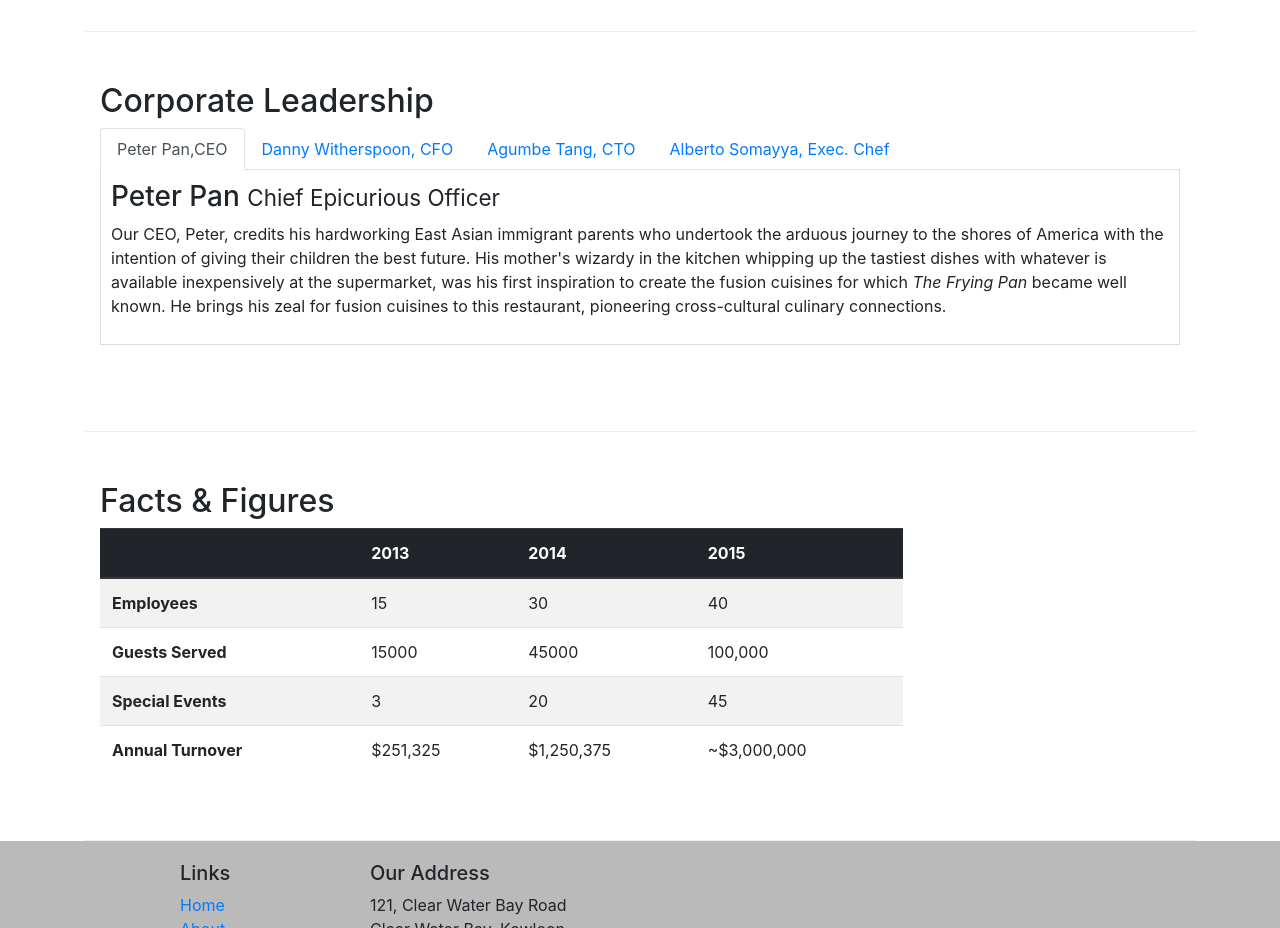
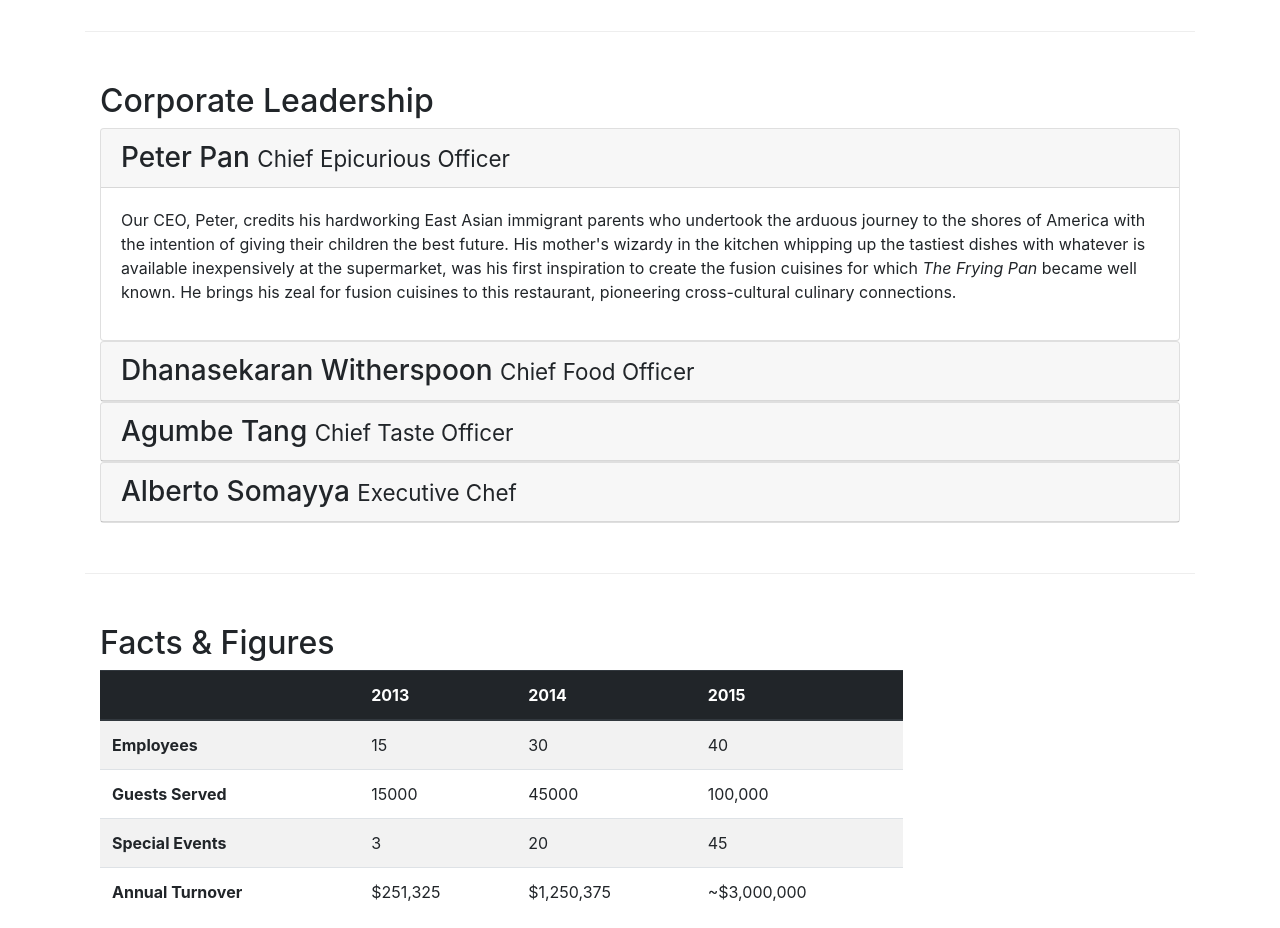
Before and after one commit to meera2406/BootStrap-based-Website, a website: page aboutus.html in a window 1280 px wide. Shown: the part 940-1868 px from the top of the page. Drawn offline with nearby package versions, Linux system fonts and the light colour scheme.

Commit message:
Accordion

```diff
--- a/aboutus.html
+++ b/aboutus.html
@@ -115,44 +115,65 @@
         <div class="row row-content">
             <div class="col-12">
                 <h2>Corporate Leadership</h2>
-                <ul class="nav nav-tabs">
-                    <li class="nav-item">
-                        <a class="nav-link active" href="#peter" role="tab"
-                         data-toggle="tab">Peter Pan,CEO</a>
-                    </li>
-                    <li class="nav-item">
-                        <a class="nav-link" href="#danny" role="tab"
-                          data-toggle="tab">Danny Witherspoon, CFO</a>
-                      </li>
-                      <li class="nav-item">
-                        <a class="nav-link" href="#agumbe"role="tab"
-                          data-toggle="tab">Agumbe Tang, CTO</a>
-                      </li>
-                      <li class="nav-item">
-                        <a class="nav-link" href="#alberto" role="tab"
-                          data-toggle="tab">Alberto Somayya, Exec. Chef</a>
-                      </li>
-                </ul>
-                <div class="tab-content">
-                    <div class="tab-pane fade show active" role="tabpanel" id="peter">
-                        <h3>Peter Pan <small>Chief Epicurious Officer</small></h3>
-                        <p class="d-none d-sm-block">Our CEO, Peter, credits his hardworking East Asian immigrant parents who undertook the arduous journey to the shores of America with the intention of giving their children the best future. His mother's wizardy in the kitchen whipping up the tastiest dishes with whatever is available inexpensively at the supermarket, was his first inspiration to create the fusion cuisines for which <em>The Frying Pan</em> became well known. He brings his zeal for fusion cuisines to this restaurant, pioneering cross-cultural culinary connections.</p>
+
+
+                <div id="accordion">
+                    <div class="card">
+                        <div class="card-header" role="tab" id="peterhead">
+                        <h3 class="mb-0">
+                            <a data-toggle="collapse" data-target="#peter">
+                            Peter Pan <small>Chief Epicurious Officer</small>
+                            </a>
+                        </h3>
+                        </div>
+                        <div class="collapse show" id="peter" data-parent="#accordion">
+                            <div class="card-body">
+                                <p class="d-none d-sm-block">Our CEO, Peter, credits his hardworking East Asian immigrant parents who undertook the arduous journey to the shores of America with the intention of giving their children the best future. His mother's wizardy in the kitchen whipping up the tastiest dishes with whatever is available inexpensively at the supermarket, was his first inspiration to create the fusion cuisines for which <em>The Frying Pan</em> became well known. He brings his zeal for fusion cuisines to this restaurant, pioneering cross-cultural culinary connections.</p>
+                            </div>
+                        </div>
                     </div>
-                    <div class="tab-pane fade" role="tabpanel" id="danny">
-
-                        <h3>Dhanasekaran Witherspoon <small>Chief Food Officer</small></h3>
-                         <p class="d-none d-sm-block">Our CFO, Danny, as he is affectionately referred to by his colleagues, comes from a long established family tradition in farming and produce. His experiences growing up on a farm in the Australian outback gave him great appreciation for varieties of food sources. As he puts it in his own words, <em>Everything that runs, wins, and everything that stays, pays!</em></p>
+                    <div class="card">
+                        <div class="card-header" role="tab" id="dannyhead">
+                        <h3 class="mb-0">
+                            <a class="collapsed" data-toggle="collapse" data-target="#danny">
+                            Dhanasekaran Witherspoon <small>Chief Food Officer</small>
+                            </a>
+                        </h3>
                     </div>
-                    <div class="tab-pane fade" role="tabpanel" id="agumbe">
-
-                        <h3>Agumbe Tang <small>Chief Taste Officer</small></h3>
-                        <p class="d-none d-sm-block">Blessed with the most discerning gustatory sense, Agumbe, our CTO, personally ensures that every dish that we serve meets his exacting tastes. Our chefs dread the tongue lashing that ensues if their dish does not meet his exacting standards. He lives by his motto, <em>You click only if you survive my lick.</em></p>
-
+                    <div class="collapse" id="danny" data-parent="#accordion">
+                        <div class="card-body">
+                            <p class="d-none d-sm-block">Our CFO, Danny, as he is affectionately referred to by his colleagues, comes from a long established family tradition in farming and produce. His experiences growing up on a farm in the Australian outback gave him great appreciation for varieties of food sources. As he puts it in his own words, <em>Everything that runs, wins, and everything that stays, pays!</em></em></p>
+                        </div>
                     </div>
-                    <div class="tab-pane fade" role="tabpanel" id="alberto">
-                        <h3>Alberto Somayya <small>Executive Chef</small></h3>
-                        <p class="d-none d-sm-block">Award winning three-star Michelin chef with wide International experience having worked closely with whos-who in the culinary world, he specializes in creating mouthwatering Indo-Italian fusion experiences. He says, <em>Put together the cuisines from the two craziest cultures, and you get a winning hit! Amma Mia!</em></p>
+                </div>
+                <div class="card">
+                        <div class="card-header" role="tab" id="agumbehead">
+                        <h3 class="mb-0">
+                            <a class="collapsed" data-toggle="collapse" data-target="#agumbe">
+                            Agumbe Tang <small>Chief Taste Officer</small>
+                            </a>
+                        </h3>
                     </div>
+                    <div class="collapse" id="agumbe" data-parent="#accordion">
+                        <div class="card-body">
+                            <p class="d-none d-sm-block">Blessed with the most discerning gustatory sense, Agumbe, our CTO, personally ensures that every dish that we serve meets his exacting tastes. Our chefs dread the tongue lashing that ensues if their dish does not meet his exacting standards. He lives by his motto, <em>You click only if you survive my lick.</em></p>
+                        </div>
+                    </div>
+                </div>
+                <div class="card">
+                        <div class="card-header" role="tab" id="albertohead">
+                        <h3 class="mb-0">
+                            <a class="collapsed" data-toggle="collapse" data-target="#alberto">
+                            Alberto Somayya <small>Executive Chef</small>
+                            </a>
+                        </h3>
+                    </div>
+                    <div class="collapse" id="alberto" data-parent="#accordion">
+                        <div class="card-body">
+                            <p class="d-none d-sm-block">Award winning three-star Michelin chef with wide International experience having worked closely with whos-who in the culinary world, he specializes in creating mouthwatering Indo-Italian fusion experiences. He says, <em>Put together the cuisines from the two craziest cultures, and you get a winning hit! Amma Mia!</em></em></p>
+                        </div>
+                    </div>
+                </div>
                 </div>
             </div>
        </div>
```
